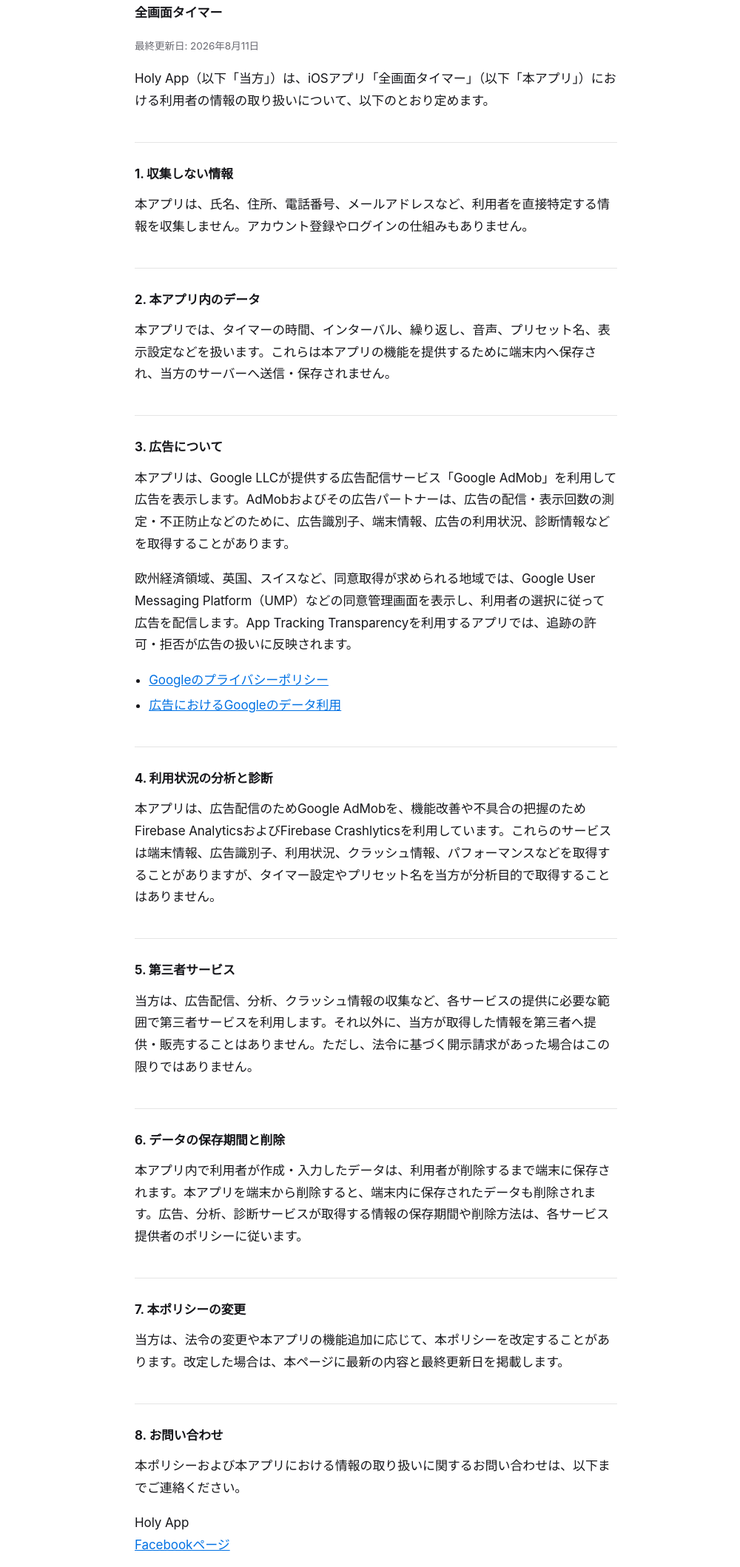
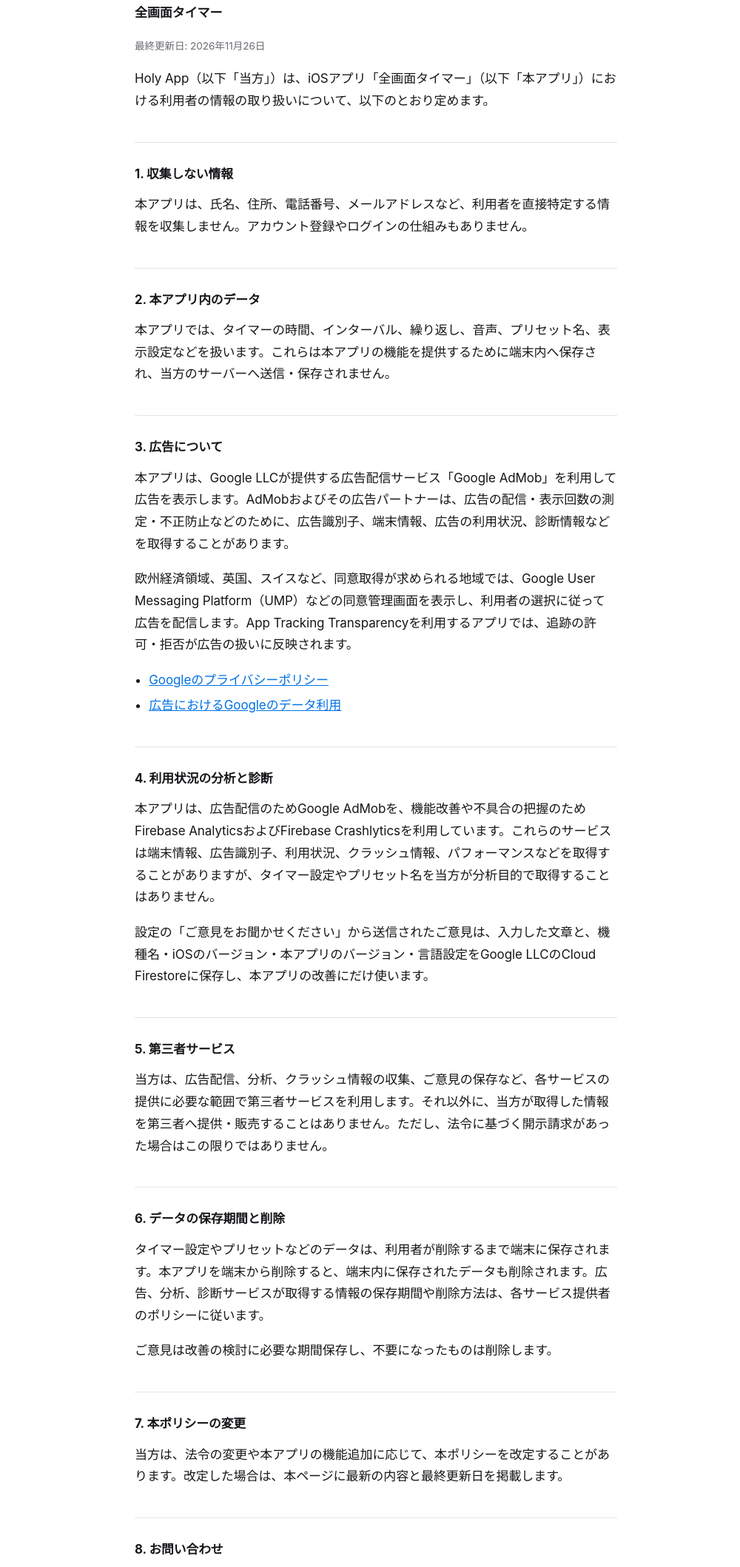
Before and after one commit to jin33/jin33.github.io, a plain HTML site: page zengamentimer/privacy/ja.html in a window 1280 px wide. Shown: the part 156-2274 px from the top of the page at 74% size, without its empty margins (132-1132 px from the left). Drawn offline with Linux system fonts and the light colour scheme.

Commit message:
Publish Full Screen Timer feedback privacy terms

```diff
--- a/zengamentimer/privacy/ja.html
+++ b/zengamentimer/privacy/ja.html
@@ -18,7 +18,7 @@
 <main class="wrap-narrow doc">
   <h1>プライバシーポリシー</h1>
   <p class="doc-app">全画面タイマー</p>
-  <p class="doc-date">最終更新日: 2026年8月11日</p>
+  <p class="doc-date">最終更新日: 2026年11月26日</p>
 
   <p>Holy App（以下「当方」）は、iOSアプリ「全画面タイマー」（以下「本アプリ」）における利用者の情報の取り扱いについて、以下のとおり定めます。</p>
   <h2>1. 収集しない情報</h2>
@@ -29,10 +29,12 @@
   <p>本アプリは、Google LLCが提供する広告配信サービス「Google AdMob」を利用して広告を表示します。AdMobおよびその広告パートナーは、広告の配信・表示回数の測定・不正防止などのために、広告識別子、端末情報、広告の利用状況、診断情報などを取得することがあります。</p><p>欧州経済領域、英国、スイスなど、同意取得が求められる地域では、Google User Messaging Platform（UMP）などの同意管理画面を表示し、利用者の選択に従って広告を配信します。App Tracking Transparencyを利用するアプリでは、追跡の許可・拒否が広告の扱いに反映されます。</p><ul><li><a href="https://policies.google.com/privacy">Googleのプライバシーポリシー</a></li><li><a href="https://policies.google.com/technologies/partner-sites">広告におけるGoogleのデータ利用</a></li></ul>
   <h2>4. 利用状況の分析と診断</h2>
   <p>本アプリは、広告配信のためGoogle AdMobを、機能改善や不具合の把握のためFirebase AnalyticsおよびFirebase Crashlyticsを利用しています。これらのサービスは端末情報、広告識別子、利用状況、クラッシュ情報、パフォーマンスなどを取得することがありますが、タイマー設定やプリセット名を当方が分析目的で取得することはありません。</p>
+  <p>設定の「ご意見をお聞かせください」から送信されたご意見は、入力した文章と、機種名・iOSのバージョン・本アプリのバージョン・言語設定をGoogle LLCのCloud Firestoreに保存し、本アプリの改善にだけ使います。</p>
   <h2>5. 第三者サービス</h2>
-  <p>当方は、広告配信、分析、クラッシュ情報の収集など、各サービスの提供に必要な範囲で第三者サービスを利用します。それ以外に、当方が取得した情報を第三者へ提供・販売することはありません。ただし、法令に基づく開示請求があった場合はこの限りではありません。</p>
+  <p>当方は、広告配信、分析、クラッシュ情報の収集、ご意見の保存など、各サービスの提供に必要な範囲で第三者サービスを利用します。それ以外に、当方が取得した情報を第三者へ提供・販売することはありません。ただし、法令に基づく開示請求があった場合はこの限りではありません。</p>
   <h2>6. データの保存期間と削除</h2>
-  <p>本アプリ内で利用者が作成・入力したデータは、利用者が削除するまで端末に保存されます。本アプリを端末から削除すると、端末内に保存されたデータも削除されます。広告、分析、診断サービスが取得する情報の保存期間や削除方法は、各サービス提供者のポリシーに従います。</p>
+  <p>タイマー設定やプリセットなどのデータは、利用者が削除するまで端末に保存されます。本アプリを端末から削除すると、端末内に保存されたデータも削除されます。広告、分析、診断サービスが取得する情報の保存期間や削除方法は、各サービス提供者のポリシーに従います。</p>
+  <p>ご意見は改善の検討に必要な期間保存し、不要になったものは削除します。</p>
   <h2>7. 本ポリシーの変更</h2>
   <p>当方は、法令の変更や本アプリの機能追加に応じて、本ポリシーを改定することがあります。改定した場合は、本ページに最新の内容と最終更新日を掲載します。</p>
   <h2>8. お問い合わせ</h2>
```
Also changed, not shown: zengamentimer/privacy/en-US.html (+5 -3 lines), 1 other file.
